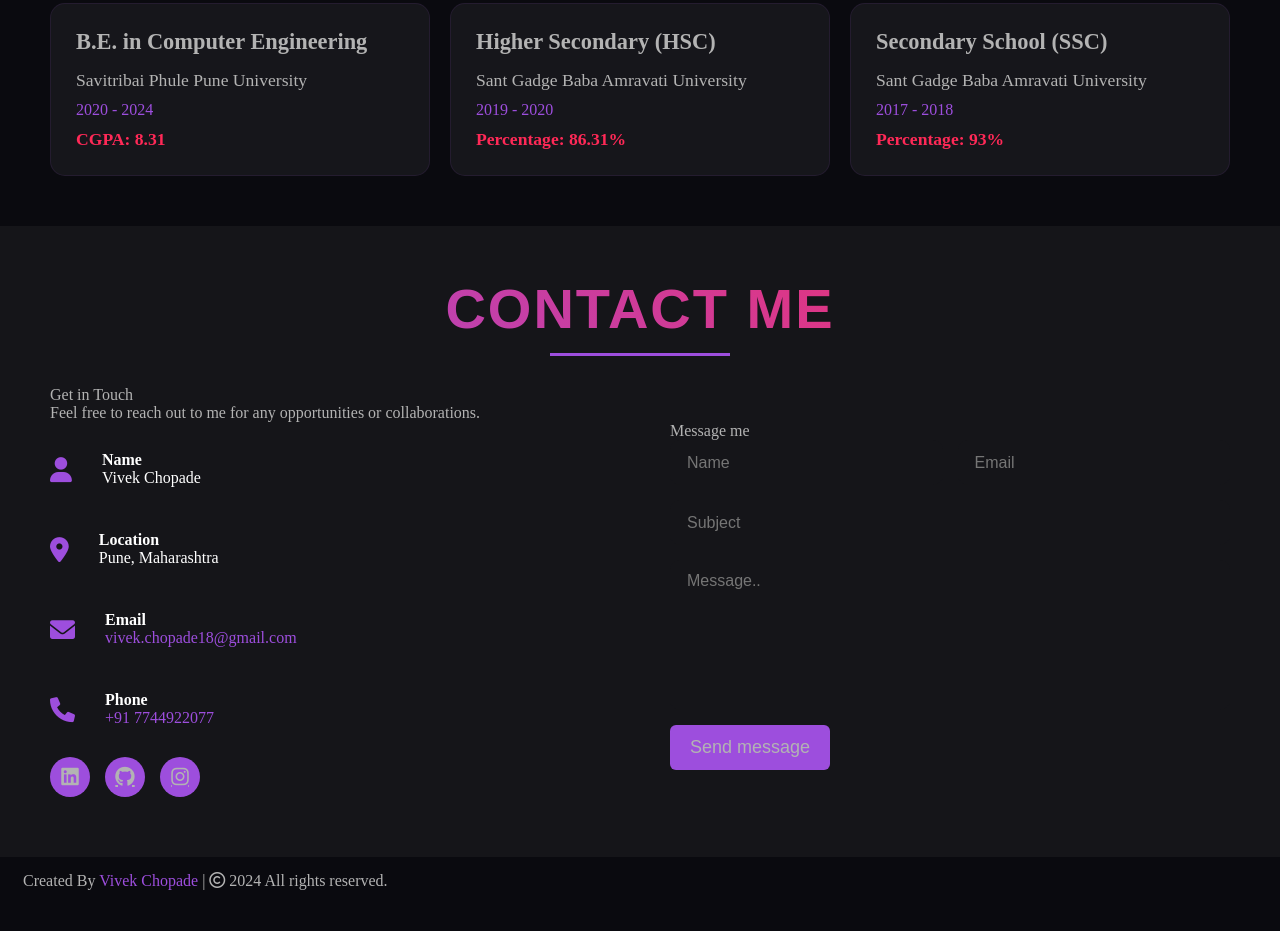
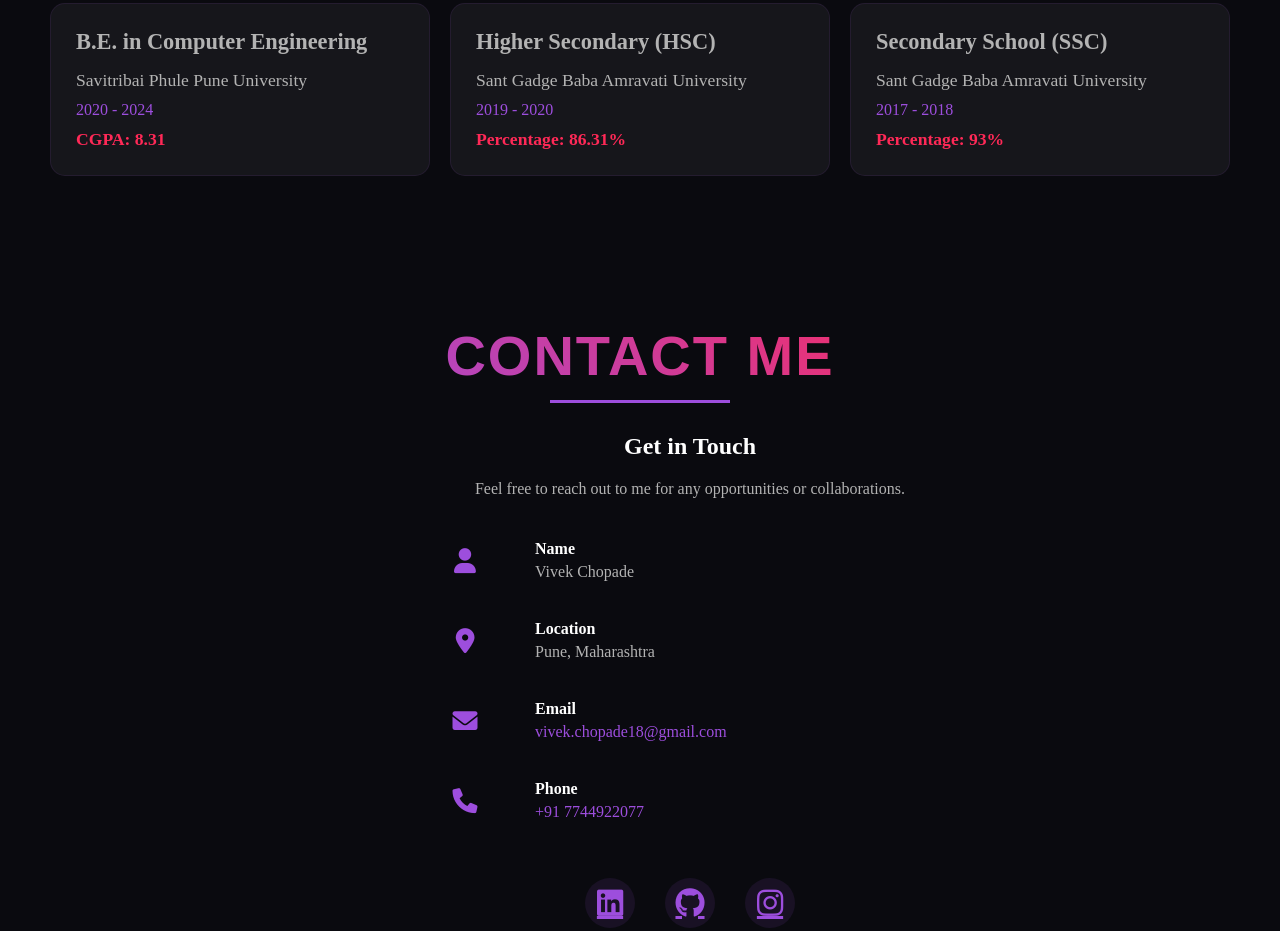
Before and after one commit to vivekchopade662002/vivek-portfolio, a plain HTML site: page index.html in a window 1280 px wide. Shown: the part 4206-5137 px from the top of the page. Before the commit the page ends 5111 px from the top, so only its background shows below. Drawn offline with Linux system fonts and the light colour scheme.

Commit message:
Initial commit 2

```diff
--- a/index.html
+++ b/index.html
@@ -293,7 +293,7 @@
         <div class="max-width">
             <h2 class="title">Contact me</h2>
             <div class="contact-content">
-                <div class="column left">
+                <div class="contact-info">
                     <div class="text">Get in Touch</div>
                     <p>Feel free to reach out to me for any opportunities or collaborations.</p>
                     <div class="icons">
@@ -336,28 +336,6 @@
                         </div>
                     </div>
                 </div>
-                <div class="column right">
-                    <div class="text">Message me</div>
-                    <form action="#">
-                        <div class="fields">
-                            <div class="field name">
-                                <input type="text" placeholder="Name" required>
-                            </div>
-                            <div class="field email">
-                                <input type="email" placeholder="Email" required>
-                            </div>
-                        </div>
-                        <div class="field">
-                            <input type="text" placeholder="Subject" required>
-                        </div>
-                        <div class="field textarea">
-                            <textarea cols="30" rows="10" placeholder="Message.." required></textarea>
-                        </div>
-                        <div class="button-area">
-                            <button type="submit">Send message</button>
-                        </div>
-                    </form>
-                </div>
             </div>
         </div>
     </section>
--- a/style.css
+++ b/style.css
@@ -517,19 +517,114 @@ body {
 }
 
 /* Contact Form */
-.contact form input,
-.contact form textarea {
-    border: 2px solid transparent;
-    background: var(--bg-light);
-    border-radius: 10px;
-    padding: 15px;
-    transition: all 0.3s ease;
-}
-
-.contact form input:focus,
-.contact form textarea:focus {
-    border-color: var(--primary-color);
-    box-shadow: 0 0 0 5px rgba(157, 78, 221, 0.1);
+.contact {
+    display: flex;
+    justify-content: center;
+    align-items: center;
+    min-height: 100vh;
+    padding: 50px 0;
+    background: var(--bg-white);
+}
+
+.contact .max-width {
+    width: 100%;
+    max-width: 800px;
+    padding: 0 20px;
+}
+
+.contact .title {
+    text-align: center;
+    margin-bottom: 40px;
+}
+
+.contact .contact-content {
+    display: flex;
+    justify-content: center;
+    align-items: center;
+    width: 100%;
+}
+
+.contact .contact-info {
+    text-align: center;
+    width: 100%;
+}
+
+.contact .contact-info .text {
+    font-size: 24px;
+    font-weight: 600;
+    margin-bottom: 20px;
+    color: var(--text-dark);
+}
+
+.contact .contact-info p {
+    margin-bottom: 30px;
+    color: var(--text-gray);
+}
+
+.contact .contact-info .icons {
+    display: flex;
+    flex-direction: column;
+    align-items: center;
+    width: 100%;
+    max-width: 500px;
+    margin: 0 auto;
+}
+
+.contact .contact-info .row {
+    display: flex;
+    align-items: center;
+    width: 100%;
+    margin-bottom: 15px;
+    text-align: left;
+}
+
+.contact .contact-info .row i {
+    color: var(--primary-color);
+    font-size: 24px;
+    width: 50px;
+    text-align: center;
+    margin-right: 15px;
+}
+
+.contact .contact-info .row .info {
+    flex-grow: 1;
+}
+
+.contact .contact-info .row .info .head {
+    font-weight: 600;
+    color: var(--text-dark);
+    margin-bottom: 5px;
+}
+
+.contact .contact-info .row .info .sub-title {
+    color: var(--text-gray);
+}
+
+.contact .social-links-contact {
+    display: flex;
+    justify-content: center;
+    align-items: center;
+    gap: 30px;
+    margin-top: 30px;
+}
+
+.contact .social-links-contact a {
+    color: var(--primary-color);
+    font-size: 30px;
+    transition: all 0.3s ease;
+    display: flex;
+    justify-content: center;
+    align-items: center;
+    width: 50px;
+    height: 50px;
+    border-radius: 50%;
+    background: rgba(157, 78, 221, 0.1);
+}
+
+.contact .social-links-contact a:hover {
+    color: var(--text-dark);
+    background: var(--primary-color);
+    transform: scale(1.1);
 }
 
 /* Social Links */
@@ -700,8 +795,12 @@ body {
 
 /* contact section styling */
 .contact {
+    display: flex;
+    justify-content: center;
+    align-items: center;
+    min-height: 100vh;
     padding: 50px 0;
-    background: var(--bg-light);
+    background: var(--bg-white);
 }
 
 .contact .title {
```
